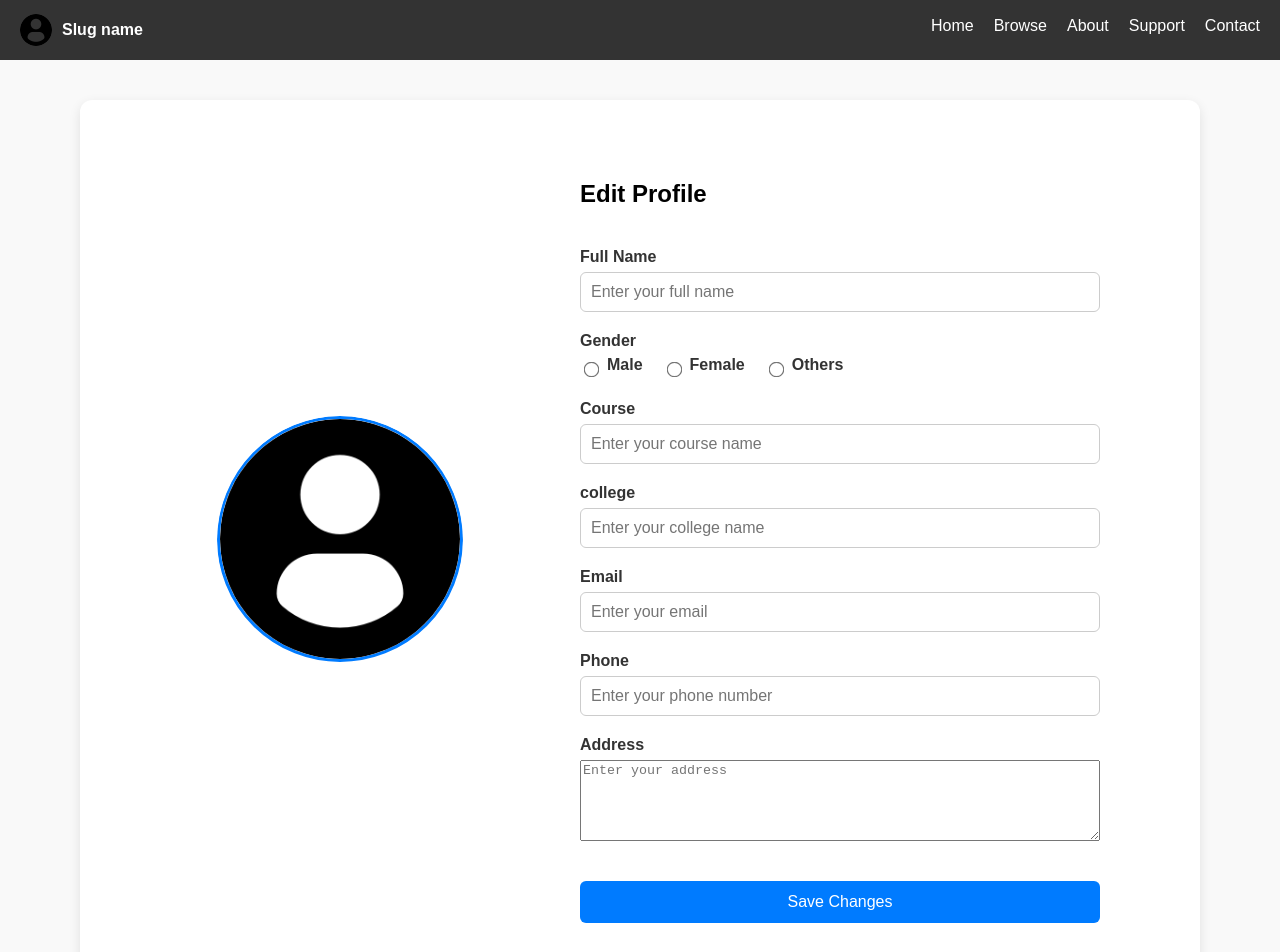
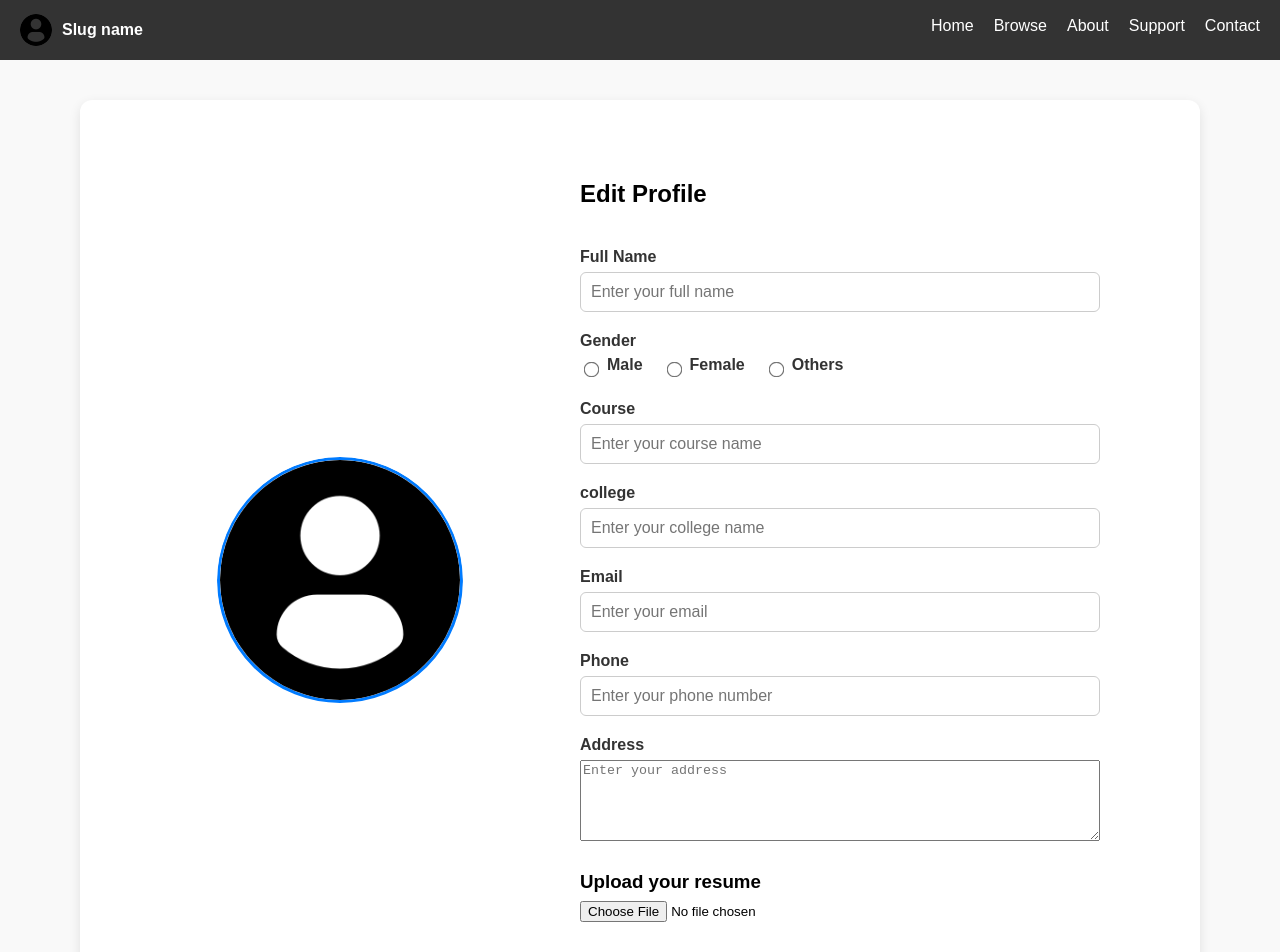
Before and after one commit to Aakash-1801/Project, a React (Create React App) app: page /Profile in a window 1280 px wide. Shown: the top 952 px of the page. Built offline with nearby package versions, Linux system fonts and the light colour scheme.

Commit message:
some changes

```diff
--- a/src/Components/Company/Company.css
+++ b/src/Components/Company/Company.css
@@ -3,7 +3,7 @@
     justify-content: center;
     align-items: flex-start; /* Allow top alignment */
     min-height: 100vh; /* Use min-height instead of height */
-    background-color: #ebe9e9;
+    background-color: #f5f5f5;
     /* padding-bottom: 100px; Add some padding to avoid touching footer */
   }
 
@@ -11,7 +11,7 @@
     display: flex;
     flex-direction: column;
     align-items: center;
-    background-color: antiquewhite;
+    background-color: #e3edfb;
     padding: 40px;
     padding-top: 15px;
     max-width: 1000px;
--- a/src/Components/Pages/Profile/Profile.css
+++ b/src/Components/Pages/Profile/Profile.css
@@ -68,6 +68,10 @@
   font-size: 16px;
 }
 
+#resumeuplode {
+  margin-top: 8px;
+}
+
 .gender-form {
   display: flex;
   gap: 20px; /* Changed from justify-content to gap for better control */
--- a/src/Components/Pages/Profile/Profile.js
+++ b/src/Components/Pages/Profile/Profile.js
@@ -63,6 +63,11 @@ function Profile() {
                             <textarea rows={5} type="address" placeholder="Enter your address" />
                         </div>
 
+                        <div>
+                            <h3 className="resume-up">Upload your resume</h3>
+                            <input type="file" name="upload" id="resumeuplode"/>
+                        </div>
+
                         <button type="submit" className="save-btn">Save Changes</button>
                     </form>
                     </div>
--- a/src/Components/Pages/Support/Support.css
+++ b/src/Components/Pages/Support/Support.css
@@ -6,7 +6,7 @@
   }
 
   .support-search {
-    width: 100%;
+    width: 97%;
     padding: 10px;
     font-size: 16px;
     margin-bottom: 2rem;
--- a/src/Components/Pages/Support/Support.js
+++ b/src/Components/Pages/Support/Support.js
@@ -17,7 +17,6 @@ function Support() {
   return (
     <div className="support-container">
       <h1>Support Center</h1>
-
       <input
         className="support-search"
         type="text"
```
Also changed, not shown: src/Components/Pages/Support/Accordion.css (indentation only).
